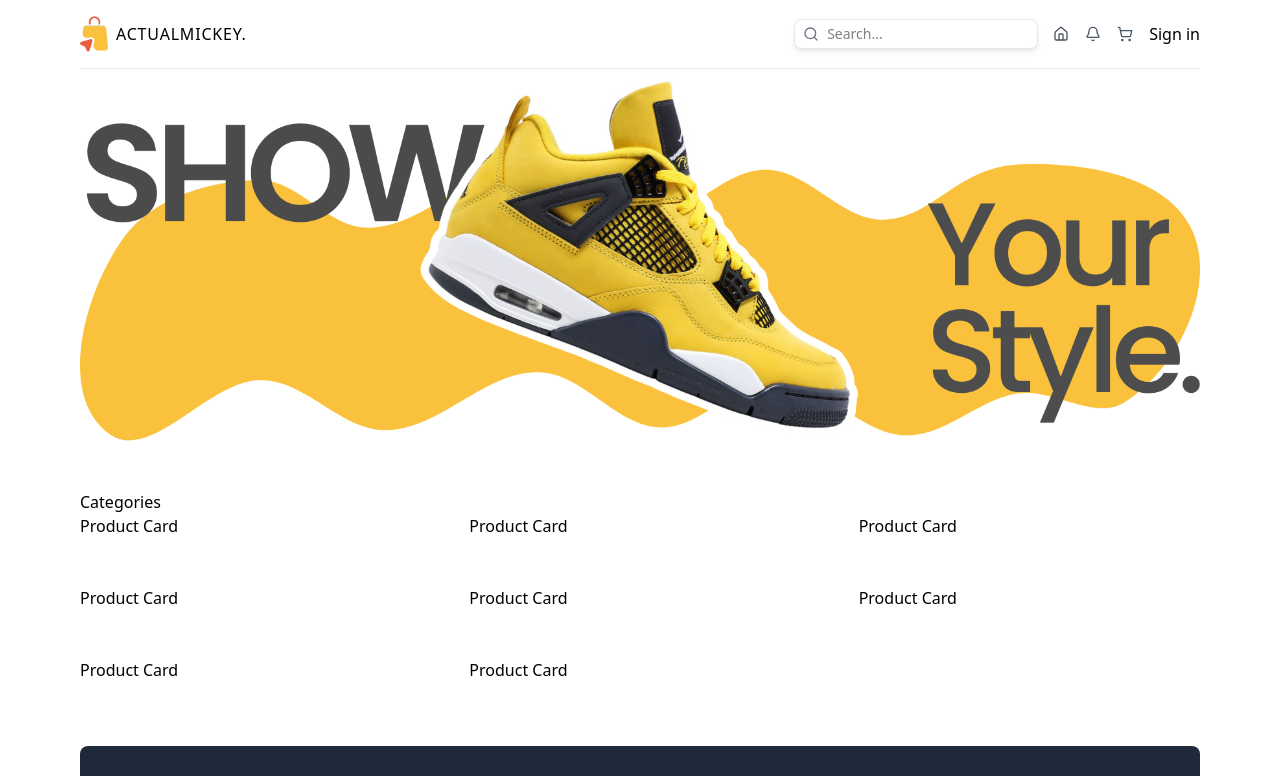
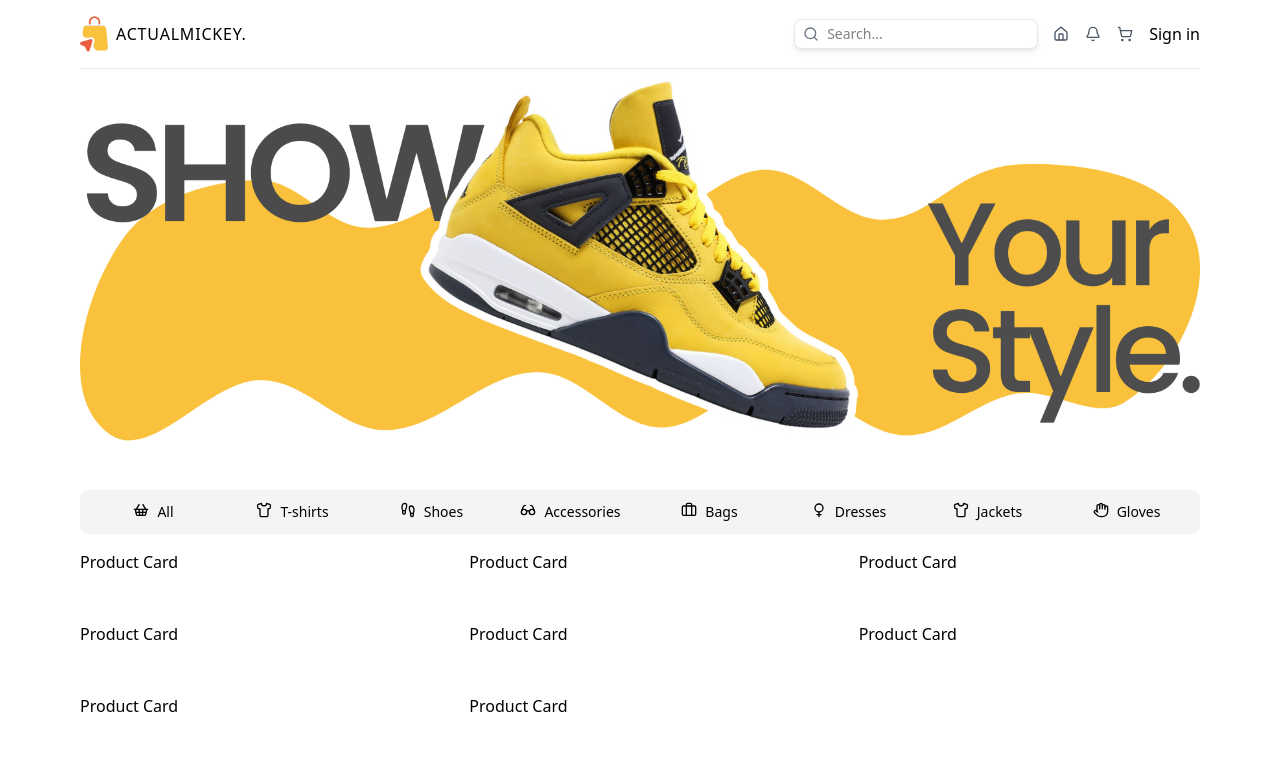
Before and after one commit to WebApp07/E-ECOMMERCE-UI, a Next.js app: page / in a window 1280 px wide. Shown: the top 776 px of the page. Built offline with nearby package versions, Linux system fonts and the light colour scheme.

Commit message:
Categories Component

```diff
--- a/src/components/Categories.tsx
+++ b/src/components/Categories.tsx
@@ -1,5 +1,69 @@
+"use client";
+
+import {
+  Briefcase,
+  Footprints,
+  Glasses,
+  Hand,
+  Shirt,
+  ShoppingBasket,
+  Venus,
+} from "lucide-react";
+
+const categories = [
+  {
+    name: "All",
+    icon: <ShoppingBasket className="w-4 h-4" />,
+    slug: "all",
+  },
+  {
+    name: "T-shirts",
+    icon: <Shirt className="w-4 h-4" />,
+    slug: "t-shirts",
+  },
+  {
+    name: "Shoes",
+    icon: <Footprints className="w-4 h-4" />,
+    slug: "shoes",
+  },
+  {
+    name: "Accessories",
+    icon: <Glasses className="w-4 h-4" />,
+    slug: "accessories",
+  },
+  {
+    name: "Bags",
+    icon: <Briefcase className="w-4 h-4" />,
+    slug: "bags",
+  },
+  {
+    name: "Dresses",
+    icon: <Venus className="w-4 h-4" />,
+    slug: "dresses",
+  },
+  {
+    name: "Jackets",
+    icon: <Shirt className="w-4 h-4" />,
+    slug: "jackets",
+  },
+  {
+    name: "Gloves",
+    icon: <Hand className="w-4 h-4" />,
+    slug: "gloves",
+  },
+];
+
 const Categories = () => {
-  return <div className="">Categories</div>;
+  return (
+    <div className="grid grid-cols-2 sm:grid-cols-3 md:grid-cols-4 lg:grid-cols-6 xl:grid-cols-8 gap-2 bg-gray-100 p-2 rounded-lg mb-4 text-sm">
+      {categories.map((category) => (
+        <div className="flex item-center justify-center gap-2 cursor-pointer px-2 py-1 rounded-md">
+          {category.icon}
+          {category.name}
+        </div>
+      ))}
+    </div>
+  );
 };
 
 export default Categories;
```
